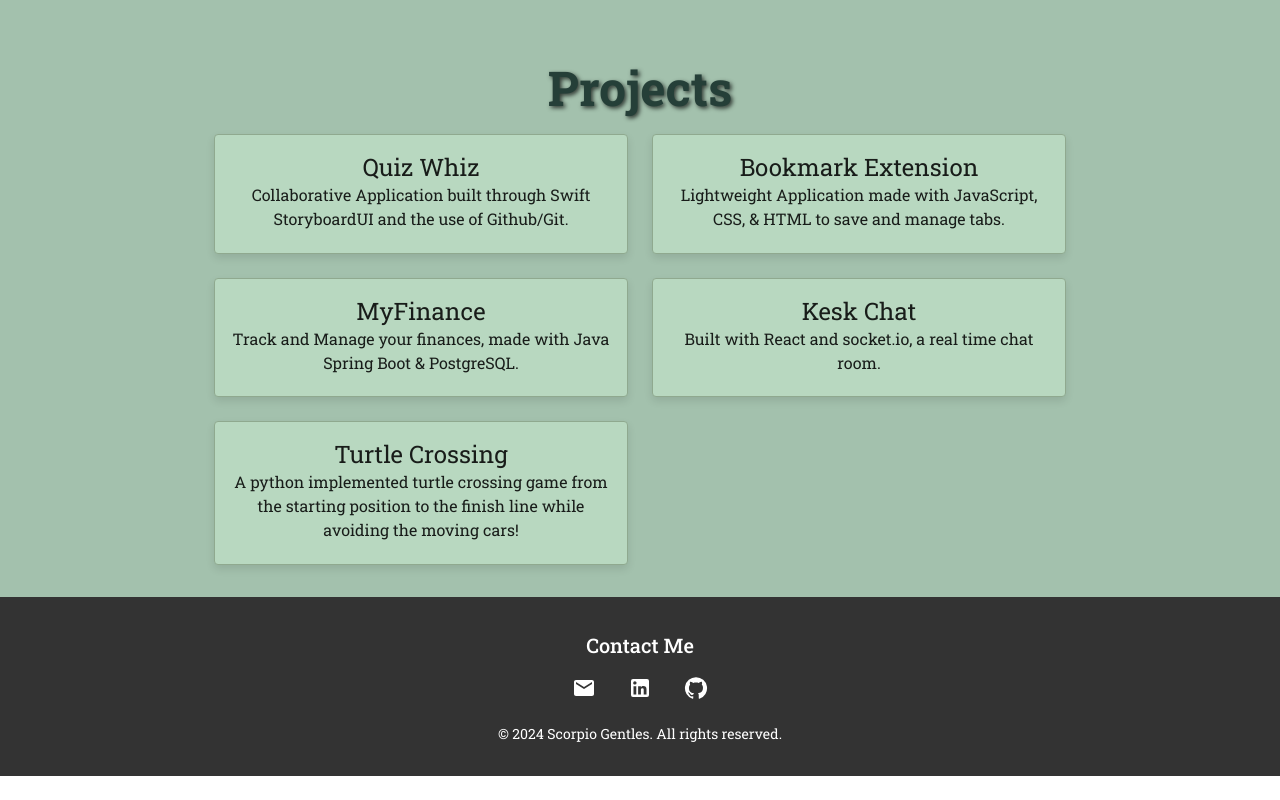
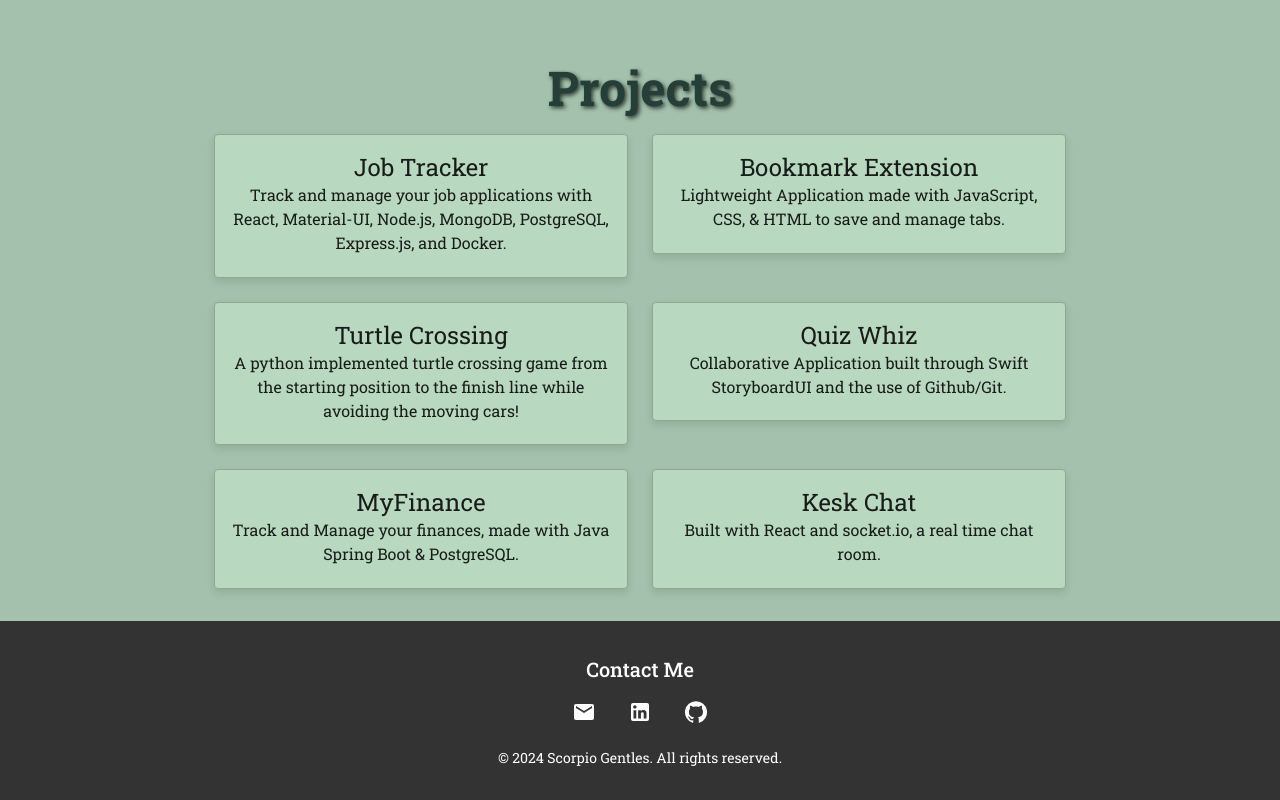
Before and after one commit to Black-Scorpio/My_Portfolio, a React (Vite) app: page / in a window 1280 px wide. Shown: the part 1782-2582 px from the top of the page. Before the commit the page ends 2558 px from the top, so only its background shows below. Built offline with nearby package versions, Linux system fonts and the light colour scheme; a web font is replaced by a local one.

Commit message:
add new job tracker project

```diff
--- a/src/components/Projects.tsx
+++ b/src/components/Projects.tsx
@@ -4,15 +4,16 @@ import React from 'react';
 import { Box, Container, Typography, Grid, Paper, Link } from '@mui/material';
 
 // Define the project titles type
-type ProjectTitle = 'Quiz Whiz' | 'Bookmark Extension' | 'MyFinance' | 'Kesk Chat' | 'Turtle Crossing';
+type ProjectTitle = 'Quiz Whiz' | 'Bookmark Extension' | 'MyFinance' | 'Kesk Chat' | 'Turtle Crossing' | 'Job Tracker';
 
 // Create the project links object with the defined type
 const projectLinks: Record<ProjectTitle, string> = {
+  'Job Tracker': 'https://github.com/Black-Scorpio/Job-Tracker',
+  'Bookmark Extension': 'https://github.com/Black-Scorpio/BookmarkExtension',
+  'Turtle Crossing': 'https://github.com/Black-Scorpio/Turtle-Crossing',
   'Quiz Whiz': 'https://github.com/Black-Scorpio/Quiz_Whiz',
-  'Bookmark Extension': 'https://github.com/Black-Scorpio/BookmarkExtension',
   'MyFinance': 'https://github.com/Black-Scorpio/my-finance',
-  'Kesk Chat': 'https://github.com/kevyndowner/KeskChat_MainVersion',
-  'Turtle Crossing': 'https://github.com/Black-Scorpio/Turtle-Crossing'
+  'Kesk Chat': 'https://github.com/kevyndowner/KeskChat_MainVersion'
 };
 
 const Projects: React.FC = () => {
@@ -69,6 +70,8 @@ const Projects: React.FC = () => {
                     {projectTitle === 'Quiz Whiz' && 'Collaborative Application built through Swift StoryboardUI and the use of Github/Git.'}
                     {projectTitle === 'Turtle Crossing' && 'A python implemented turtle crossing game from the starting position to the finish line while avoiding the moving cars!'}
                     {projectTitle === 'Kesk Chat' && 'Built with React and socket.io, a real time chat room.'}
+                    {projectTitle === 'Job Tracker' && 'Track and manage your job applications with React, Material-UI, Node.js, MongoDB, PostgreSQL, Express.js, and Docker.'}
+
                   </Typography>
                 </Paper>
               </Link>
```
